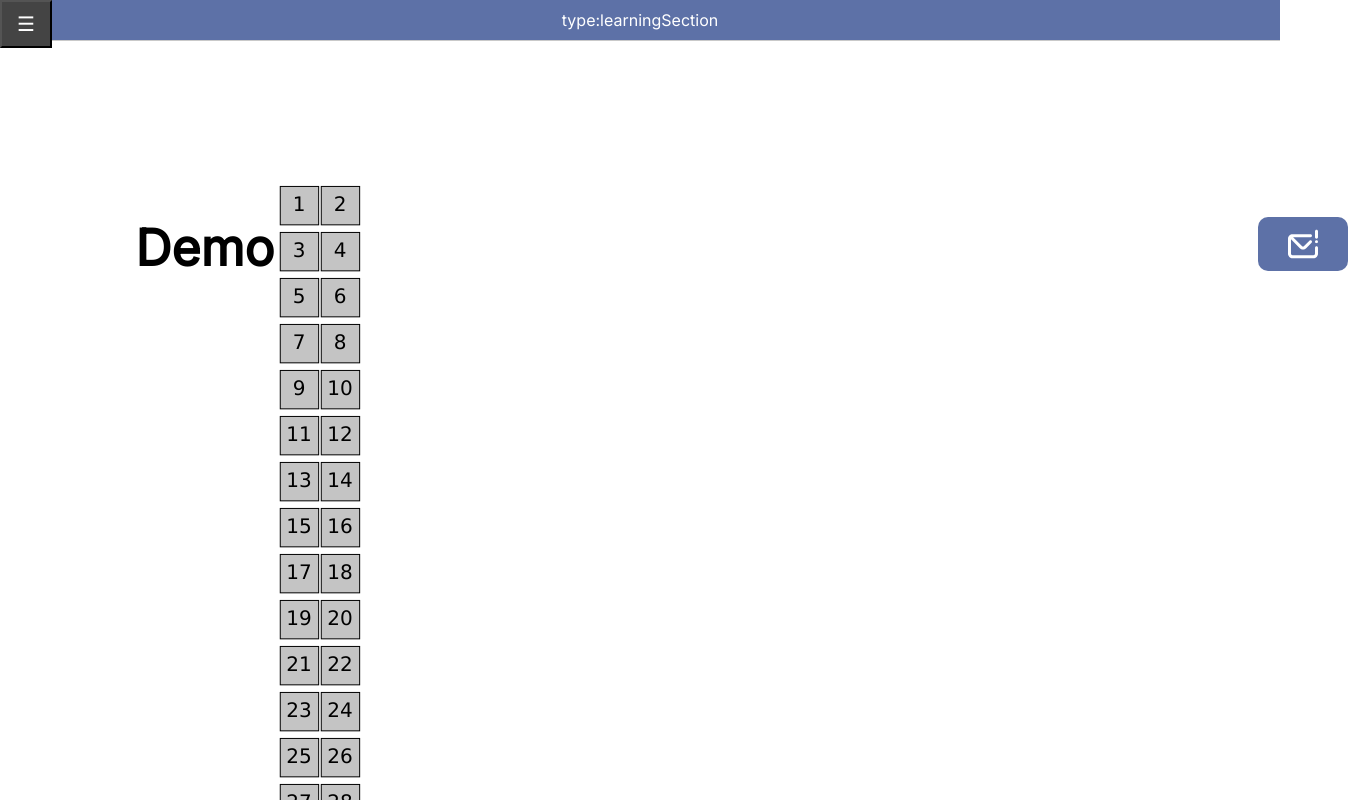
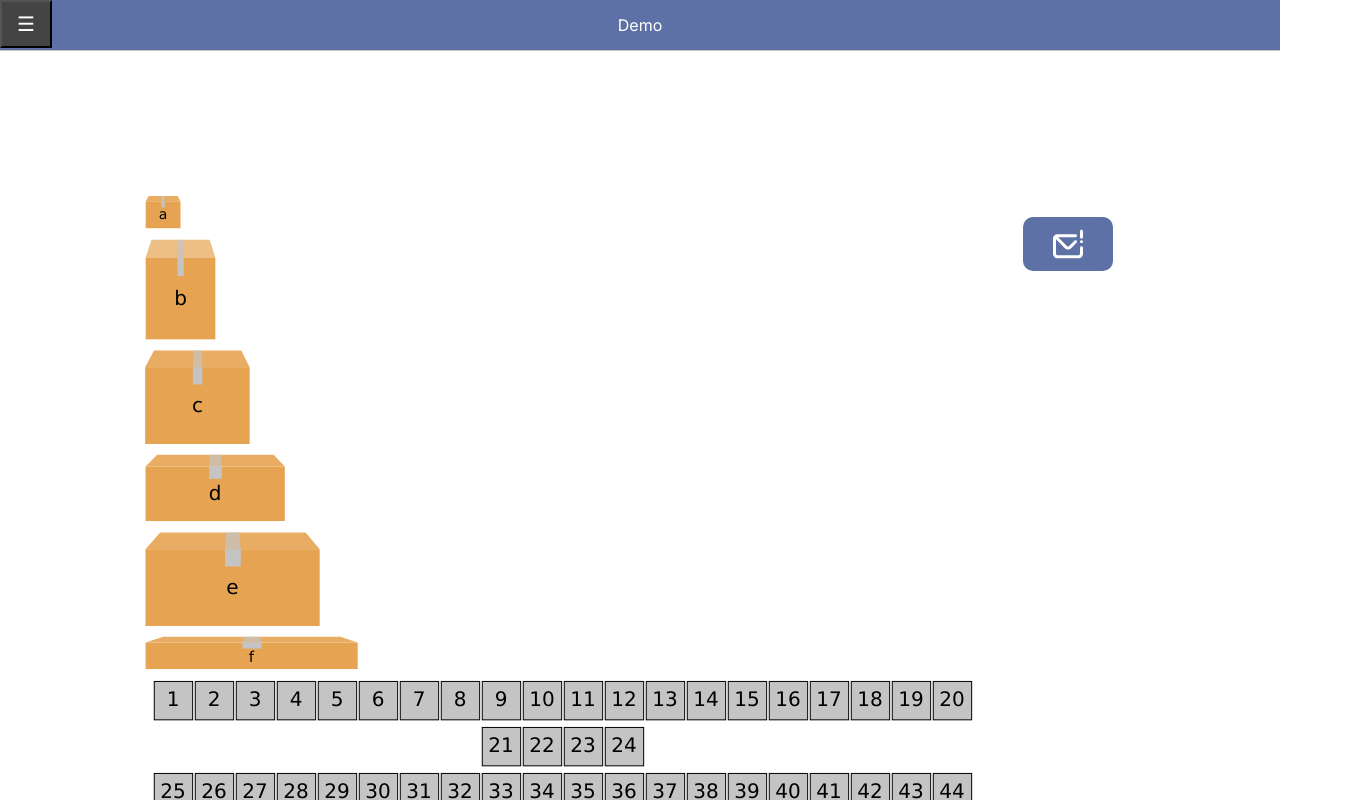
Before and after one commit to uclaacm/parcel-pointers, a React app: page /demo in a window 1280 px wide. Shown: the top 800 px of the page, 1348 px wide, since content can reach past the window. Built offline with nearby package versions, Linux system fonts and the light colour scheme.

Commit message:
define width and height of shelf addresses

```diff
--- a/src/components/AppWrapper/Header.tsx
+++ b/src/components/AppWrapper/Header.tsx
@@ -14,7 +14,6 @@ export default function Header(props: HeaderProps): JSX.Element {
       <SideBarWrap></SideBarWrap>
       <nav className="nav">
         <div className="debug">
-          type:
           {props.section}
         </div>
         {/* This is an example of using interfaces and enums! */}
--- a/src/pages/Demo.tsx
+++ b/src/pages/Demo.tsx
@@ -1,8 +1,8 @@
 import { FC } from 'react';
 import AlertInbox from '../components/AlertInbox';
 import AppWrapper from '../components/AppWrapper';
+import Box from '../components/Box';
 import ShelfAddress from '../components/ShelfAddress';
-import Box from '../components/Box';
 import { HeaderSections } from '../types/globalTypes';
 import '../assets/WestwoodSans-Regular.ttf';
 import '../styles/Demo.scss';
@@ -14,10 +14,15 @@ const Demo: FC = () => {
   const nums3 = nums.slice(48, 72);
   return (
     <div>
-      <AppWrapper section={HeaderSections.LEARNING_SECTION}>
+      <AppWrapper section={HeaderSections.DEMO_SECTION}>
         <div id="layout">
-          <h1 className="header">Demo</h1>
           <p className="description">
+            <Box letter="a" num={1}></Box>
+            <Box letter="b" num={2}></Box>
+            <Box letter="c" num={3}></Box>
+            <Box letter="d" num={4}></Box>
+            <Box letter="e" num={5}></Box>
+            <Box letter="f" num={6}></Box>
             {nums1.map((num) => (
               <ShelfAddress key={null} num={num}></ShelfAddress>
             ))}
@@ -30,16 +35,7 @@ const Demo: FC = () => {
               <ShelfAddress key={null} num={num}></ShelfAddress>
             ))}
             <br></br>
-            The main animation slide, where we have the shelves of boxes and the
-            robot.
           </p>
-
-          <Box letter="a" num={1}></Box>
-          <Box letter="b" num={2}></Box>
-          <Box letter="c" num={3}></Box>
-          <Box letter="d" num={4}></Box>
-          <Box letter="e" num={5}></Box>
-          <Box letter="f" num={6}></Box>
           <div id="inbox-wrapper">
             <AlertInbox section_no={1} />
           </div>
--- a/src/styles/AppWrapper.scss
+++ b/src/styles/AppWrapper.scss
@@ -1,6 +1,6 @@
 // Variables
 //=======================================
-$header-height: 5vh;
+$header-height: 50px;
 
 // AppWrapper
 //=======================================
--- a/src/styles/Demo.scss
+++ b/src/styles/Demo.scss
@@ -20,6 +20,7 @@ $header-height: 8vh;
 
   .description {
     font-size: $description;
+    width: 100%;
   }
 
   #inbox-wrapper {
--- a/src/styles/ShelfAddress.scss
+++ b/src/styles/ShelfAddress.scss
@@ -5,6 +5,8 @@
   border-radius: 0;
   padding: 0;
   transition-duration: 0.4s;
+  width: 41px;
+  height: 41px;
 }
 
 .address:hover {
--- a/src/types/globalTypes.ts
+++ b/src/types/globalTypes.ts
@@ -7,4 +7,5 @@ export enum HeaderSections {
   TITLE_SECTION = 'titleSection',
   LEARNING_SECTION = 'learningSection',
   CODE_SECTION = 'codeSection',
+  DEMO_SECTION = 'Demo'
 }
```
